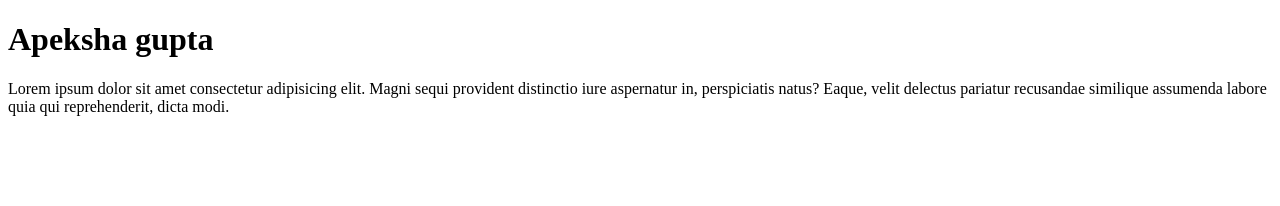
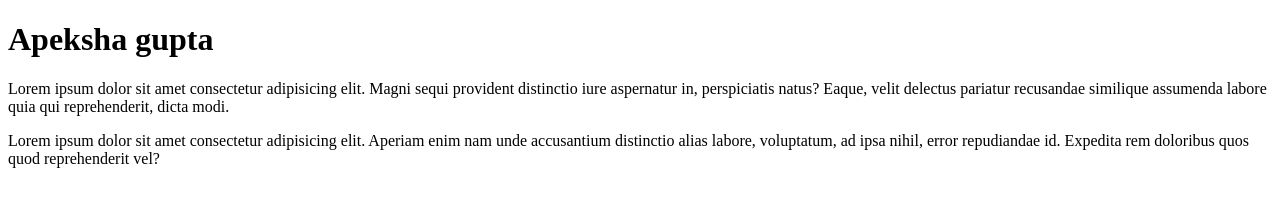
Before and after one commit to apguptaaa/localrepo, a plain HTML site: page index.html in a window 1280 px wide. Drawn offline with Linux system fonts and the light colour scheme.

Commit message:
change in html

```diff
--- a/index.html
+++ b/index.html
@@ -12,6 +12,8 @@
     <p>Lorem ipsum dolor sit amet consectetur adipisicing elit. Magni sequi provident distinctio iure aspernatur in,
         perspiciatis natus? Eaque, velit delectus pariatur recusandae similique assumenda labore quia qui reprehenderit,
         dicta modi.</p>
+
+        <span>Lorem ipsum dolor sit amet consectetur adipisicing elit. Aperiam enim nam unde accusantium distinctio alias labore, voluptatum, ad ipsa nihil, error repudiandae id. Expedita rem doloribus quos quod reprehenderit vel?</span>
 </body>
 
 </html>
```
